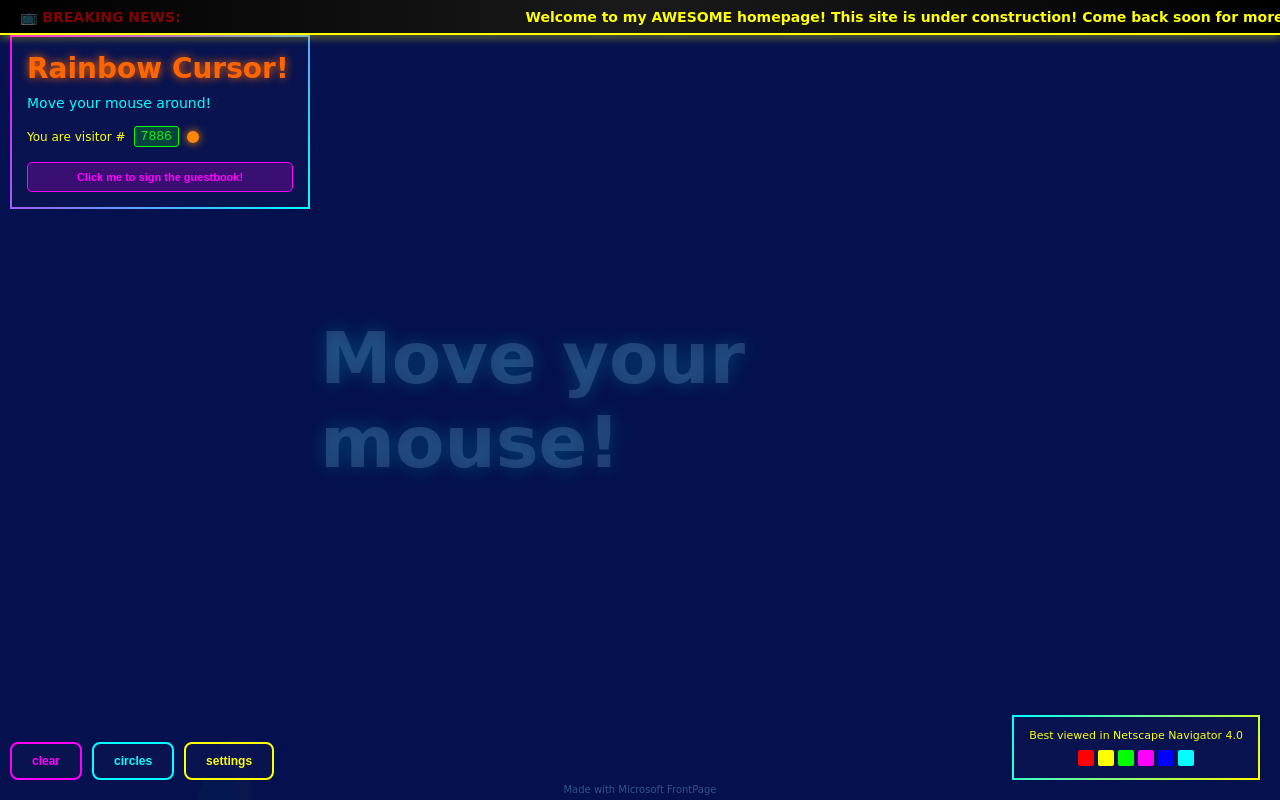
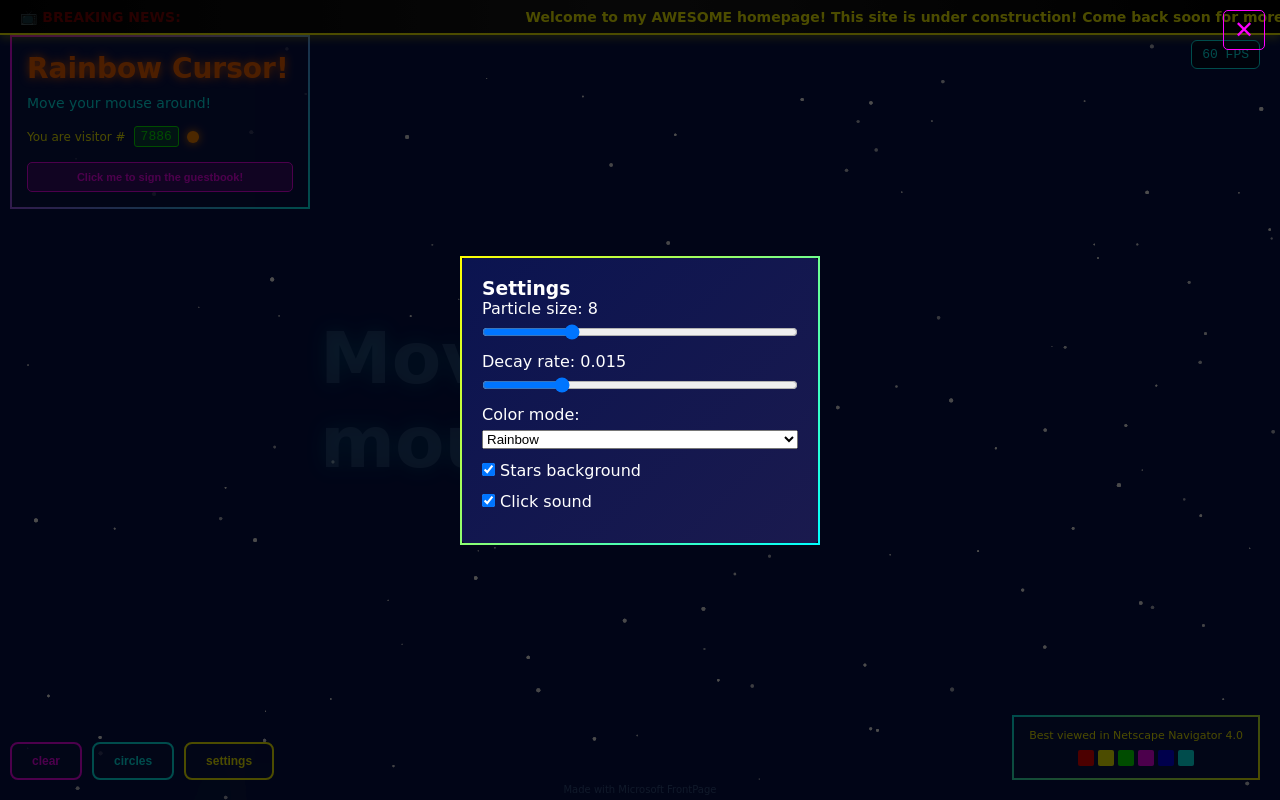
Before and after one commit to azzadaboss/gamegamef, a React (Vite) app: page / in a window 1280 px wide. Both pictures are taken after a click on the button "settings". Built offline with nearby package versions, Linux system fonts and the light colour scheme; the HTML template or start-up script is replaced by a standard one.

Commit message:
Add settings UI, stars, click sound, FPS counter

```diff
--- a/src/App.css
+++ b/src/App.css
@@ -405,3 +405,41 @@
   color: #00FFFF;
   font-size: 13px;
 }
+
+.settings-modal {
+  position: fixed;
+  top: 0;
+  left: 0;
+  width: 100%;
+  height: 100%;
+  background: rgba(0,0,0,0.7);
+  display: flex;
+  align-items: center;
+  justify-content: center;
+  z-index: 2000;
+}
+
+.settings-content {
+  background: linear-gradient(135deg, #0b1450 0%, #1a1a4e 100%);
+  border: 2px solid;
+  border-image: linear-gradient(135deg, #FFFF00, #00FFFF) 1;
+  padding: 20px;
+  border-radius: 10px;
+  width: 360px;
+  color: white;
+}
+
+.setting-row { display: flex; flex-direction: column; gap: 6px; margin-bottom: 12px; }
+
+.fps-display {
+  position: fixed;
+  top: 40px;
+  right: 20px;
+  background: rgba(0,0,0,0.5);
+  padding: 6px 10px;
+  border-radius: 6px;
+  border: 1px solid #00FFFF;
+  color: #00FFFF;
+  z-index: 1100;
+  font-family: monospace;
+}
--- a/src/App.tsx
+++ b/src/App.tsx
@@ -24,6 +24,16 @@ export default function App() {
     { name: 'webmaster2000', message: 'check back soon for updates!', date: '12/08/2025' },
   ])
   const [newEntry, setNewEntry] = useState({ name: '', message: '' })
+  // Settings / extras
+  const [showSettings, setShowSettings] = useState(false)
+  const [sizeBase, setSizeBase] = useState(8)
+  const [decayRate, setDecayRate] = useState(0.015)
+  const [colorMode, setColorMode] = useState<'rainbow' | 'palette'>('rainbow')
+  const [showStars, setShowStars] = useState(true)
+  const [soundOn, setSoundOn] = useState(true)
+  const [fps, setFps] = useState(0)
+  const starsRef = useRef<{ x: number; y: number; r: number; phase: number }[]>([])
+  const fpsCounterRef = useRef({ frames: 0, last: Date.now() })
 
   const drawStar = (ctx: CanvasRenderingContext2D, cx: number, cy: number, spikes: number, outerRadius: number, innerRadius: number) => {
     let rot = Math.PI / 2 * 3
@@ -104,11 +114,13 @@ export default function App() {
       mouseRef.current = { x: e.clientX, y: e.clientY }
 
       // Create particles at mouse position
-      const colors = ['#00FFFF', '#00FF00', '#FF6600', '#FFFF00', '#FF00FF']
+      const palette = ['#00FFFF', '#00FF00', '#FF6600', '#FFFF00', '#FF00FF']
+      const altPalette = ['#FF3B3B', '#FFD93D', '#6EE7B7', '#60A5FA', '#C084FC']
+      const colors = colorMode === 'rainbow' ? palette : altPalette
 
       for (let i = 0; i < 2; i++) {
         const angle = Math.random() * Math.PI * 2
-        const velocity = 1 + Math.random() * 2
+        const velocity = 0.5 + Math.random() * 2
         particlesRef.current.push({
           x: mouseRef.current.x,
           y: mouseRef.current.y,
@@ -121,7 +133,8 @@ export default function App() {
     }
 
     const handleMouseDown = () => {
-      const colors = ['#00FFFF', '#00FF00', '#FF6600', '#FFFF00', '#FF00FF']
+      const palette = ['#00FFFF', '#00FF00', '#FF6600', '#FFFF00', '#FF00FF']
+      const colors = colorMode === 'rainbow' ? palette : ['#FF3B3B', '#FFD93D', '#6EE7B7', '#60A5FA', '#C084FC']
       particlesRef.current.push({
         x: mouseRef.current.x,
         y: mouseRef.current.y,
@@ -130,6 +143,23 @@ export default function App() {
         life: 1,
         color: colors[Math.floor(Math.random() * colors.length)],
       })
+      if (soundOn) {
+        try {
+          const Ac = (window.AudioContext || (window as any).webkitAudioContext)
+          const ac = new Ac()
+          const o = ac.createOscillator()
+          const g = ac.createGain()
+          o.type = 'sine'
+          o.frequency.value = 440 + Math.random() * 300
+          g.gain.value = 0.02
+          o.connect(g)
+          g.connect(ac.destination)
+          o.start()
+          setTimeout(() => { o.stop(); ac.close() }, 140)
+        } catch (e) {
+          // ignore
+        }
+      }
     }
 
     window.addEventListener('mousemove', handleMouseMove)
@@ -140,14 +170,33 @@ export default function App() {
       ctx.fillStyle = 'rgba(11, 20, 80, 0.15)'
       ctx.fillRect(0, 0, canvas.width, canvas.height)
 
+      // Stars background
+      if (showStars) {
+        if (starsRef.current.length === 0) {
+          for (let i = 0; i < 120; i++) {
+            starsRef.current.push({ x: Math.random() * canvas.width, y: Math.random() * canvas.height, r: Math.random() * 1.5 + 0.5, phase: Math.random() * Math.PI * 2 })
+          }
+        }
+        const t = Date.now() / 1000
+        ctx.save()
+        for (const s of starsRef.current) {
+          const a = 0.25 + 0.75 * (0.5 + 0.5 * Math.sin(s.phase + t * 2))
+          ctx.fillStyle = `rgba(255,255,255,${a})`
+          ctx.beginPath()
+          ctx.arc(s.x, s.y, s.r, 0, Math.PI * 2)
+          ctx.fill()
+        }
+        ctx.restore()
+      }
+
       // Update and draw particles
       particlesRef.current = particlesRef.current.filter((p: Particle) => p.life > 0)
 
       particlesRef.current.forEach((particle: Particle) => {
         particle.x += particle.vx
         particle.y += particle.vy
-        particle.vy += 0.08
-        particle.life -= 0.015
+        particle.vy += 0.06
+        particle.life -= decayRate
 
         const alpha = particle.life
         const hex = particle.color.substring(1)
@@ -157,7 +206,7 @@ export default function App() {
         ctx.fillStyle = `rgba(${r}, ${g}, ${b}, ${alpha})`
         ctx.strokeStyle = `rgba(${r}, ${g}, ${b}, ${alpha * 0.5})`
 
-        const size = 6 + Math.random() * 4
+        const size = sizeBase + Math.random() * (sizeBase * 0.6)
 
         if (drawMode === 'circles') {
           ctx.beginPath()
@@ -181,6 +230,15 @@ export default function App() {
         }
       })
 
+      // FPS counting
+      fpsCounterRef.current.frames++
+      const now = Date.now()
+      if (now - fpsCounterRef.current.last >= 500) {
+        setFps(Math.round((fpsCounterRef.current.frames * 1000) / (now - fpsCounterRef.current.last)))
+        fpsCounterRef.current.frames = 0
+        fpsCounterRef.current.last = now
+      }
+
       animationRef.current = requestAnimationFrame(animate)
     }
 
@@ -194,7 +252,7 @@ export default function App() {
         cancelAnimationFrame(animationRef.current)
       }
     }
-  }, [drawMode])
+  }, [drawMode, colorMode, decayRate, sizeBase, showStars, soundOn])
 
   const clearCanvas = () => {
     if (canvasRef.current) {
@@ -301,8 +359,40 @@ export default function App() {
         <button className="btn btn-circle" onClick={cycleDrawMode}>
           {getButtonText()}
         </button>
-        <button className="btn btn-settings">Settings</button>
+        <button className="btn btn-settings" onClick={() => setShowSettings(true)}>Settings</button>
       </div>
+
+      {showSettings && (
+        <div className="settings-modal">
+          <div className="settings-content">
+            <button className="close-btn" onClick={() => setShowSettings(false)}>✕</button>
+            <h3>Settings</h3>
+            <div className="setting-row">
+              <label>Particle size: {sizeBase}</label>
+              <input type="range" min={2} max={24} value={sizeBase} onChange={(e) => setSizeBase(Number(e.target.value))} />
+            </div>
+            <div className="setting-row">
+              <label>Decay rate: {decayRate.toFixed(3)}</label>
+              <input type="range" min={0.004} max={0.05} step={0.001} value={decayRate} onChange={(e) => setDecayRate(Number(e.target.value))} />
+            </div>
+            <div className="setting-row">
+              <label>Color mode:</label>
+              <select value={colorMode} onChange={(e) => setColorMode(e.target.value as any)}>
+                <option value="rainbow">Rainbow</option>
+                <option value="palette">Pastel</option>
+              </select>
+            </div>
+            <div className="setting-row">
+              <label><input type="checkbox" checked={showStars} onChange={(e) => setShowStars(e.target.checked)} /> Stars background</label>
+            </div>
+            <div className="setting-row">
+              <label><input type="checkbox" checked={soundOn} onChange={(e) => setSoundOn(e.target.checked)} /> Click sound</label>
+            </div>
+          </div>
+        </div>
+      )}
+
+      <div className="fps-display">{fps} FPS</div>
 
       <div className="netscape-box">
         <span>Best viewed in Netscape Navigator 4.0</span>
```
